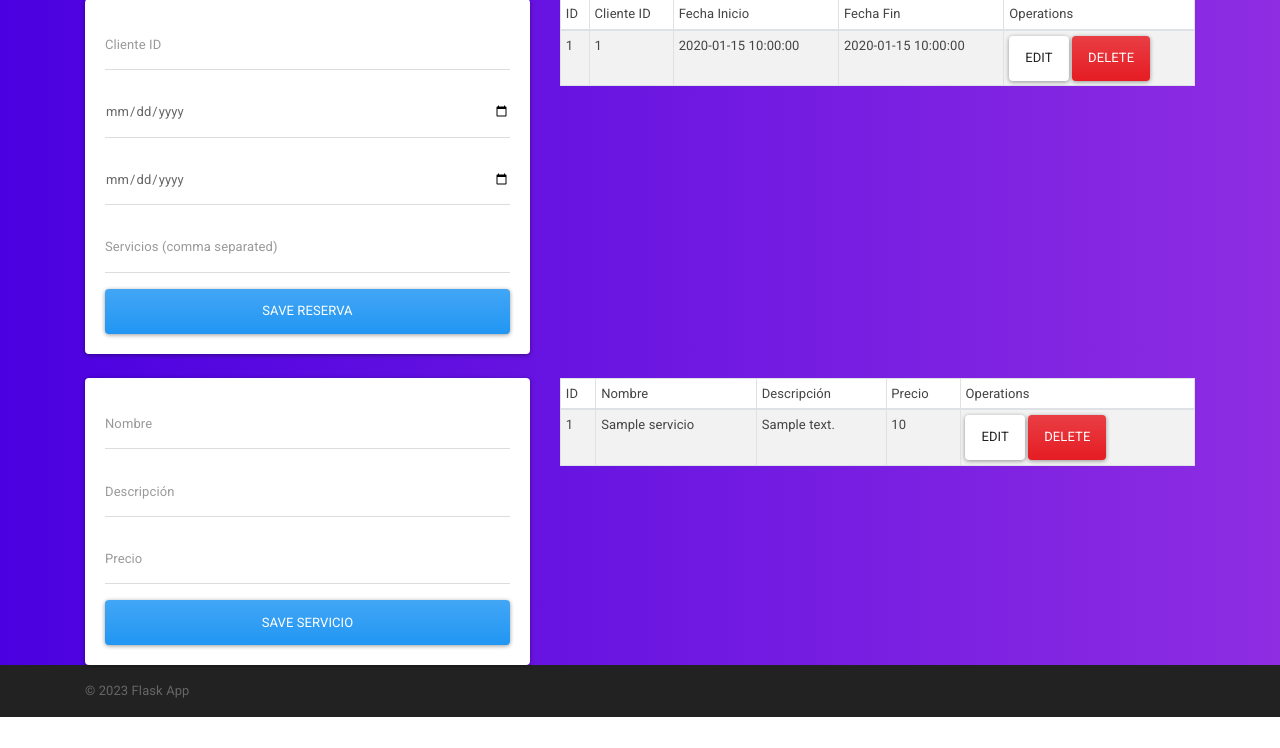
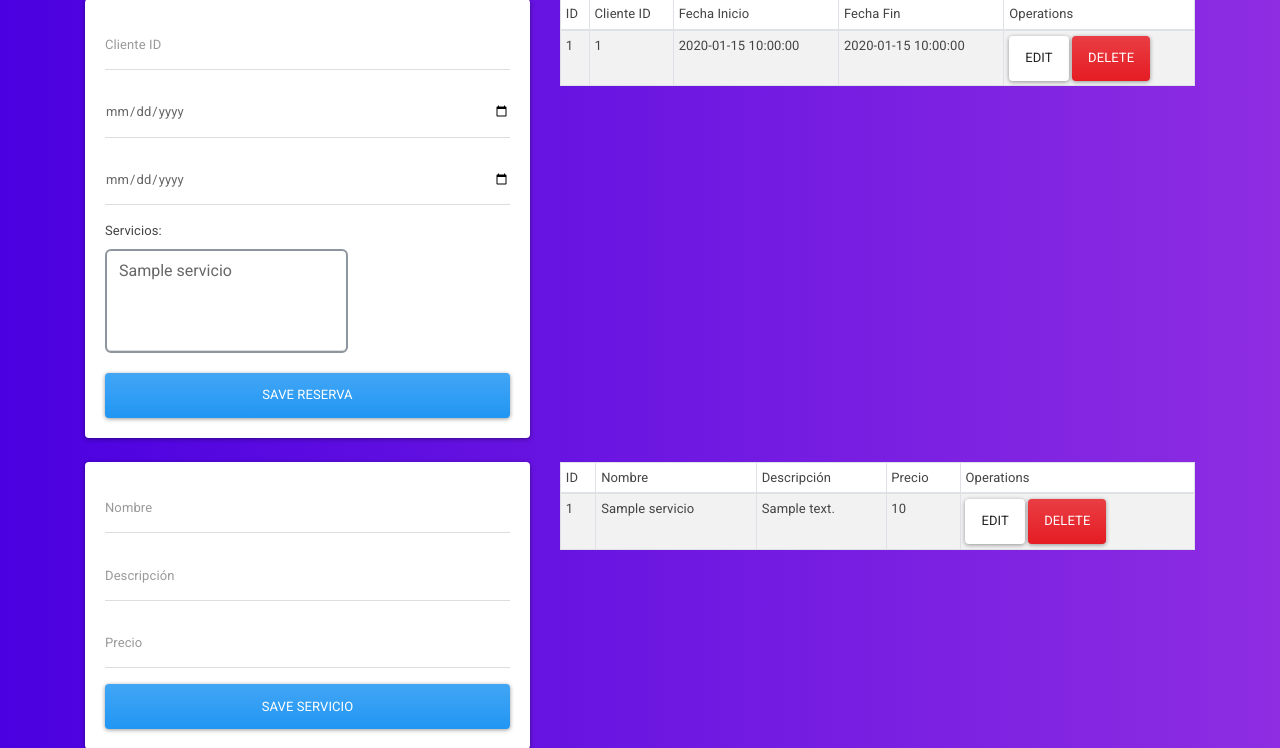
Before and after one commit to mcuzco/ProyectoMC, a Flask app: template app/templates/index.html in a window 1280 px wide. Shown: the part 416-1164 px from the top of the page. Before the commit the page ends 1133 px from the top, so only its background shows below. Run offline with Flask 2, Linux system fonts and the light colour scheme; the template is opened without the code that fills it: most values are stand-ins (such as "Sample title", 1, 10 or a date in 2020); some libraries are stand-ins or nearby versions.

Commit message:
Estilos
En la tabla reserva

```diff
--- a/app/app.py
+++ b/app/app.py
@@ -9,7 +9,7 @@ app.config['SECRET_KEY'] = 'matthews'
 app.config['MYSQL_CURSORCLASS'] = 'DictCursor'
 app.config['MYSQL_HOST'] = 'localhost'
 app.config['MYSQL_USER'] = 'root'
-app.config['MYSQL_PASSWORD'] = 'MAtt1233xd'
+app.config['MYSQL_PASSWORD'] = 'Rafael2002'
 app.config['MYSQL_DB'] = 'flaskcontact'
 app.config['MYSQL_SSL_DISABLED'] = True  # Deshabilitar SSL
 
@@ -98,16 +98,19 @@ def add_reserva():
         cliente_id = request.form['cliente_id']
         fecha_inicio = request.form['fecha_inicio']
         fecha_fin = request.form['fecha_fin']
+        servicios = request.form.getlist('servicios')
 
-        # Verificar que el cliente_id existe en la tabla clientes
+        # Verificar que al menos un servicio ha sido seleccionado
+        if not servicios:
+            flash('Error: Debes seleccionar al menos un servicio.')
+            return redirect(url_for('index'))
+
         cursor = mysqldb.connection.cursor()
         cursor.execute('SELECT * FROM clientes WHERE id = %s', (cliente_id,))
         cliente = cursor.fetchone()
-
         if cliente:
             cursor.execute('INSERT INTO reservas (cliente_id, fecha_inicio, fecha_fin) VALUES (%s, %s, %s)', (cliente_id, fecha_inicio, fecha_fin))
             reserva_id = cursor.lastrowid
-            servicios = request.form.getlist('servicios')
             for servicio_nombre in servicios:
                 cursor.execute('SELECT id FROM servicios WHERE nombre = %s', (servicio_nombre,))
                 servicio = cursor.fetchone()
@@ -119,6 +122,7 @@ def add_reserva():
             flash('Error: Cliente no encontrado.')
 
         return redirect(url_for('index'))
+
 
 @app.route('/edit_reserva/<id>', methods=['POST', 'GET'])
 def get_reserva(id):
--- a/app/contacts.py
+++ b/app/contacts.py
@@ -9,7 +9,7 @@ app.config['SECRET_KEY'] = 'matthews'
 app.config['MYSQL_CURSORCLASS'] = 'DictCursor'
 app.config['MYSQL_HOST'] = 'localhost'
 app.config['MYSQL_USER'] = 'root'
-app.config['MYSQL_PASSWORD'] = 'MAtt1233xd'
+app.config['MYSQL_PASSWORD'] = 'Rafael2002'
 app.config['MYSQL_DB'] = 'flaskcontact'
 app.config['MYSQL_SSL_DISABLED'] = True  # Deshabilitar SSL
 
--- a/app/db.py
+++ b/app/db.py
@@ -10,7 +10,7 @@ load_dotenv()  # take environment variables from .env.
 
 app.config['MYSQL_HOST'] = 'localhost'
 app.config['MYSQL_USER'] = 'root'
-app.config['MYSQL_PASSWORD'] = 'MAtt1233xd'
+app.config['MYSQL_PASSWORD'] = 'Rafael2002'
 app.config['MYSQL_DB'] = 'flaskcontact'
 app.config['MYSQL_CURSORCLASS'] = 'DictCursor'
 
--- a/app/main.py
+++ b/app/main.py
@@ -8,7 +8,7 @@ app.config['SECRET_KEY'] = 'matthews'
 app.config['MYSQL_CURSORCLASS'] = 'DictCursor'
 app.config['MYSQL_HOST'] = 'localhost'
 app.config['MYSQL_USER'] = 'root'
-app.config['MYSQL_PASSWORD'] = 'MAtt1233xd'
+app.config['MYSQL_PASSWORD'] = 'Rafael2002'
 app.config['MYSQL_DB'] = 'flaskcontact'
 app.config['MYSQL_SSL_DISABLED'] = True  # Deshabilitar SSL
 
--- a/app/static/css/main.css
+++ b/app/static/css/main.css
@@ -1,6 +1,28 @@
 body {
-  background: #8E2DE2;  /* fallback for old browsers */
-  background: -webkit-linear-gradient(to right, #4A00E0, #8E2DE2);  /* Chrome 10-25, Safari 5.1-6 */
-  background: linear-gradient(to right, #4A00E0, #8E2DE2); /* W3C, IE 10+/ Edge, Firefox 16+, Chrome 26+, Opera 12+, Safari 7+ */
+  background: #8E2DE2;
+  /* fallback for old browsers */
+  background: -webkit-linear-gradient(to right, #4A00E0, #8E2DE2);
+  /* Chrome 10-25, Safari 5.1-6 */
+  background: linear-gradient(to right, #4A00E0, #8E2DE2);
+  /* W3C, IE 10+/ Edge, Firefox 16+, Chrome 26+, Opera 12+, Safari 7+ */
 
 }
+
+.select {
+  margin-bottom: 20px;
+}
+
+.select select {
+  width: 60%;
+  padding: 10px;
+  border: 2px solid #8d959e;
+  border-radius: 6px;
+  font-size: 16px;
+  background-color: #f8f9fa;
+  transition: border-color 0.3s ease;
+  appearance: none;
+}
+
+.select select option:hover {
+  background-color: #e9ecef;
+}
--- a/app/templates/index.html
+++ b/app/templates/index.html
@@ -74,9 +74,19 @@
         <div class="form-group">
           <input type="date" class="form-control" name="fecha_fin" placeholder="Fecha Fin" required>
         </div>
+
+        <!-- Seleccinar Servicio -->
         <div class="form-group">
-          <input type="text" class="form-control" name="servicios" placeholder="Servicios (comma separated)" required>
+          <label for="servicios" class="form-label">Servicios:</label>
+          <div class="select">
+            <select name="servicios" class="form-control form-control-lg" multiple>
+              {% for servicio in servicios %}
+              <option value="{{ servicio.nombre }}">{{ servicio.nombre }}</option>
+              {% endfor %}
+            </select>
+          </div>
         </div>
+
         <button class="btn btn-primary btn-block">
           Save Reserva
         </button>
```
Also changed, not shown: app/templates/layout.html (+8 -5 lines), app/static/js/main.js (line endings or trailing spaces).
